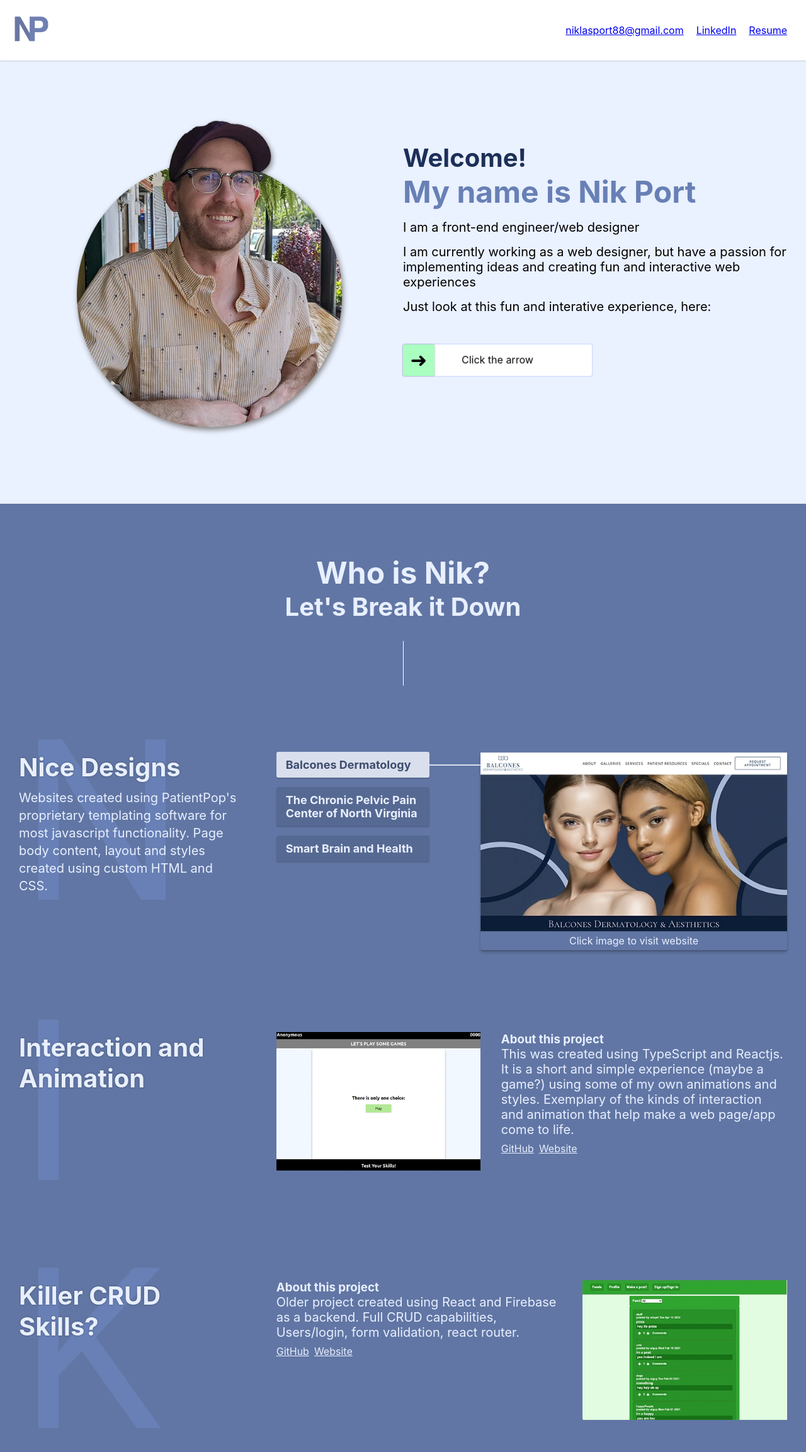
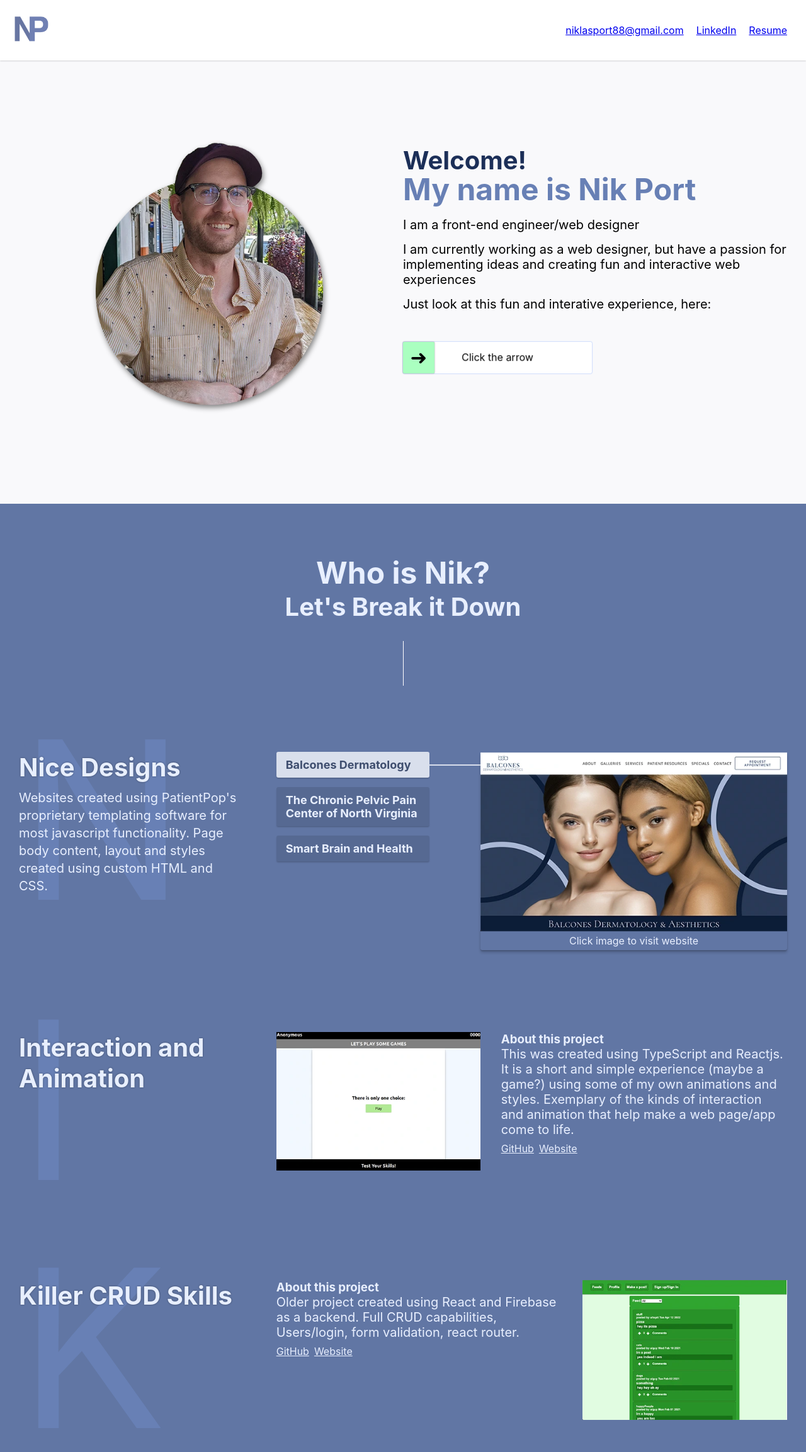
Before and after one commit to leavemydogalone/Portfolio, a React (Create React App) app: page / in a window 1280 px wide. Shown: the top 2306 px of the page at 63% size. Built offline with nearby package versions, Linux system fonts and the light colour scheme.

Commit message:
new stuff

```diff
--- a/src/About.scss
+++ b/src/About.scss
@@ -1,6 +1,6 @@
 @use "variables";
 .about {
-  background: #eaf1ff;
+  background: #f9f9fb;
   overflow: hidden;
   // padding-top: 7vh;
   min-height: 85vh;
@@ -13,15 +13,18 @@
 }
 .about .image-container {
   width: 514px;
-  max-width: 35%;
+  max-width: 30%;
   margin: auto;
   opacity: 0;
-  animation: fadeInFromBottom 2s ease-in-out forwards;
+  animation: fadeInFromBottom 2s ease-in forwards;
 }
 .about .image-container img {
   filter: drop-shadow(2px 4px 4px grey);
 }
 .about {
+  .small-title {
+    margin-bottom: -8px;
+  }
   .title {
     color: #6880b5;
   }
--- a/src/Projects.js
+++ b/src/Projects.js
@@ -122,7 +122,7 @@ export default function Projects() {
         >
           <div className="title-container">
             <span className="big-letter">K</span>
-            <h3 className="section-title">Killer CRUD Skills?</h3>
+            <h3 className="section-title">Killer CRUD Skills</h3>
           </div>
 
           <div className="gallery-container">
```
